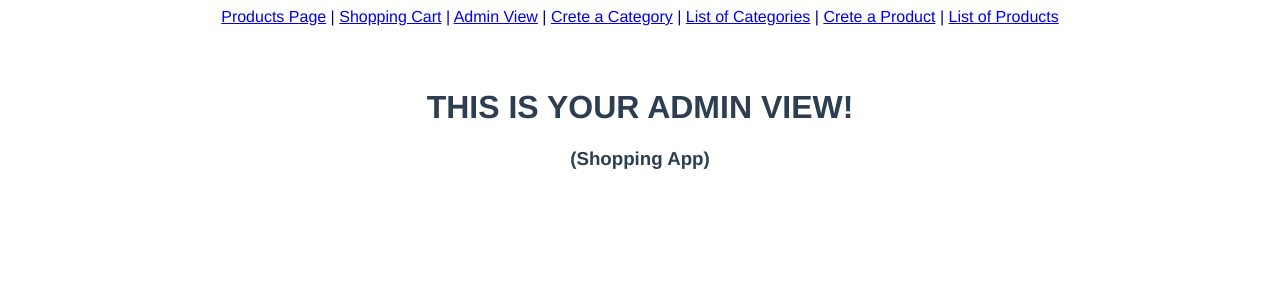
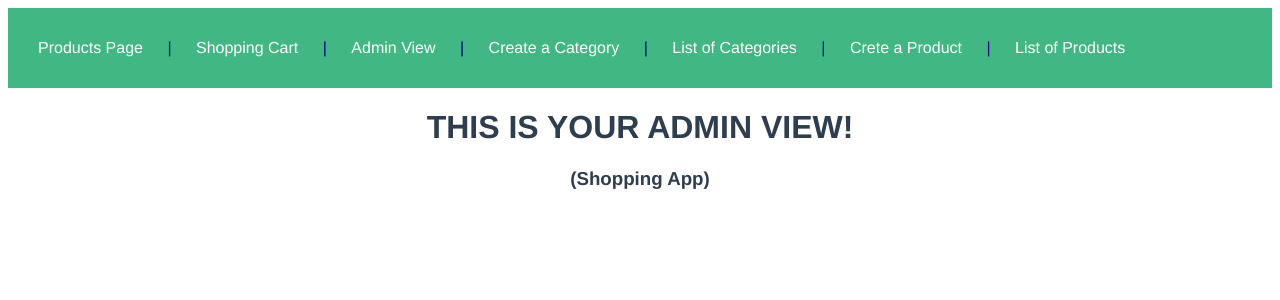
Before and after one commit to aatanasovskii/shopping-app-vuejs, a Vue app: page /admin in a window 1280 px wide. Shown: the top 300 px of the page. Built offline with nearby package versions, Linux system fonts and the light colour scheme.

Commit message:
Update NavBar.vue

```diff
--- a/src/components/NavBar.vue
+++ b/src/components/NavBar.vue
@@ -4,7 +4,7 @@
       <router-link to="/publish">Products Page</router-link> |
       <router-link to="/shopping-cart">Shopping Cart</router-link> |
       <router-link to='/admin'>Admin View</router-link>  |
-      <router-link to='/admin/category-create'>Crete a Category</router-link> |
+      <router-link to='/admin/category-create'>Create a Category</router-link> |
       <router-link to='/admin/categories'>List of Categories</router-link> |
       <router-link to='/admin/product-create'>Crete a Product</router-link> |
       <router-link to='/admin/products'>List of Products</router-link>
@@ -23,4 +23,23 @@ export default {};
   height: 60px;
   color: darkblue;
 }
+.nav {
+  padding: 10px;
+  background-color: #41b883;
+  display: flex;
+  justify-content: space-between;
+  align-items: center;
+}
+.nav a {
+  color: white;
+  text-decoration: none;
+  margin: 0 10px;
+  padding: 5px 10px;
+  border-radius: 5px;
+}
+
+.nav a:hover {
+  background-color: white;
+  color: #333;
+}
 </style>
```
